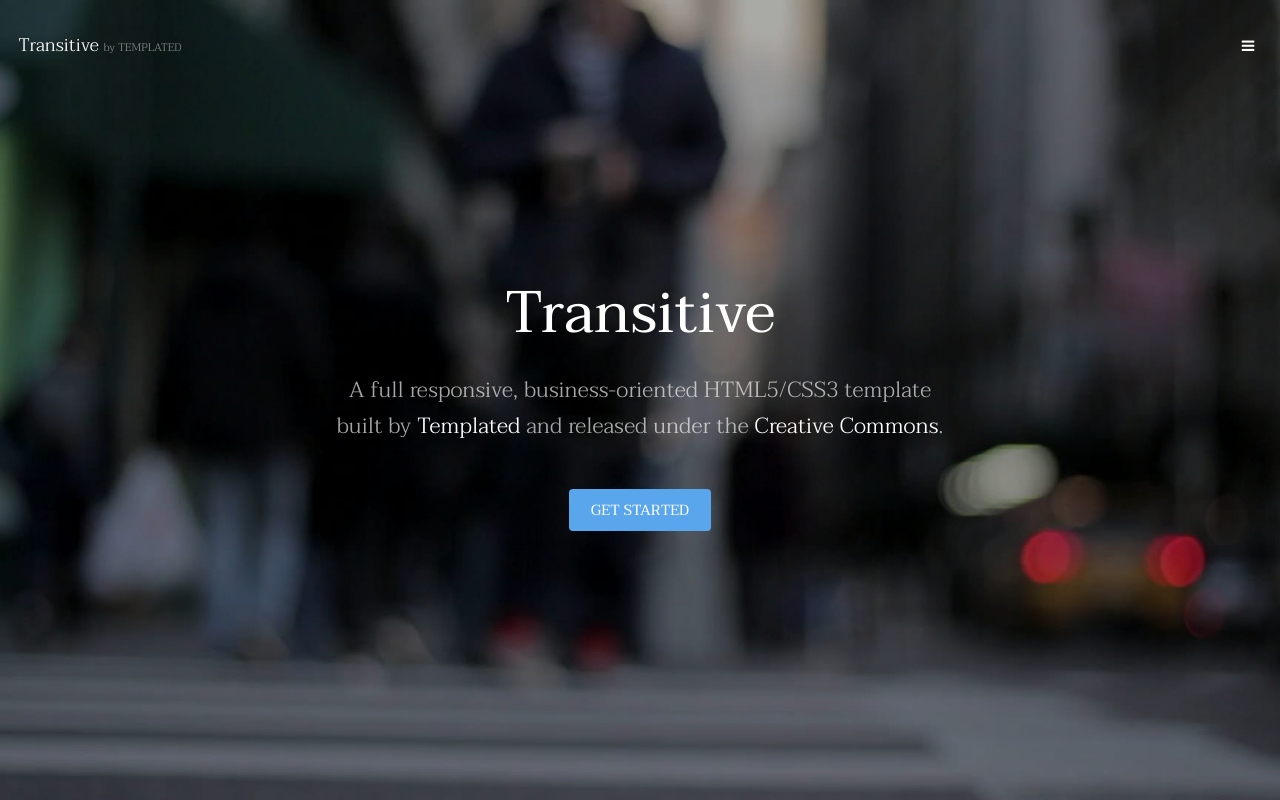
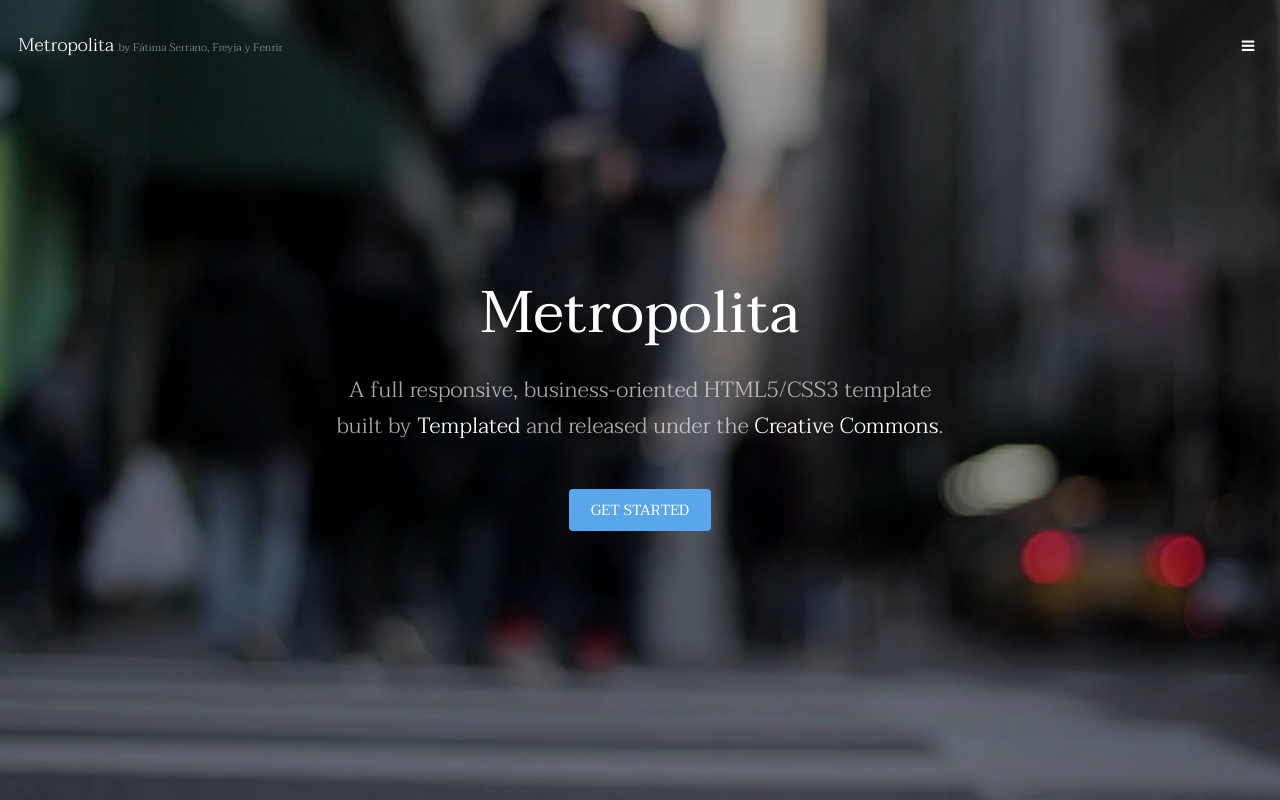
Before and after one commit to FSCandel/04_REP_METROPOLITA, a plain HTML site: page index.html in a window 1280 px wide. Shown: the top 800 px of the page. Drawn offline with Linux system fonts and the light colour scheme.

Commit message:
Cambios en la portada por FÁTIMA

```diff
--- a/index.html
+++ b/index.html
@@ -6,7 +6,7 @@
 -->
 <html>
 	<head>
-		<title>Transitive by TEMPLATED</title>
+		<title>Metropolita by Fátima Serrano, Freyja y Fenrir</title>
 		<meta charset="utf-8" />
 		<meta name="viewport" content="width=device-width, initial-scale=1" />
 		<link rel="stylesheet" href="assets/css/main.css" />
@@ -15,7 +15,7 @@
 
 		<!-- Header -->
 			<header id="header" class="alt">
-				<div class="logo"><a href="index.html">Transitive <span>by TEMPLATED</span></a></div>
+				<div class="logo"><a href="index.html">Metropolita <span>by Fátima Serrano, Freyja y Fenrir</span></a></div>
 				<a href="#menu" class="toggle"><span>Menu</span></a>
 			</header>
 
@@ -36,7 +36,7 @@
 		-->
 			<section id="banner" data-video="images/banner">
 				<div class="inner">
-					<h1>Transitive</h1>
+					<h1>Metropolita</h1>
 					<p>A full responsive, business-oriented HTML5/CSS3 template<br />
 					built by <a href="https://templated.co/">Templated</a> and released under the <a href="https://templated.co/license">Creative Commons</a>.</p>
 					<a href="#one" class="button special scrolly">Get Started</a>
```
